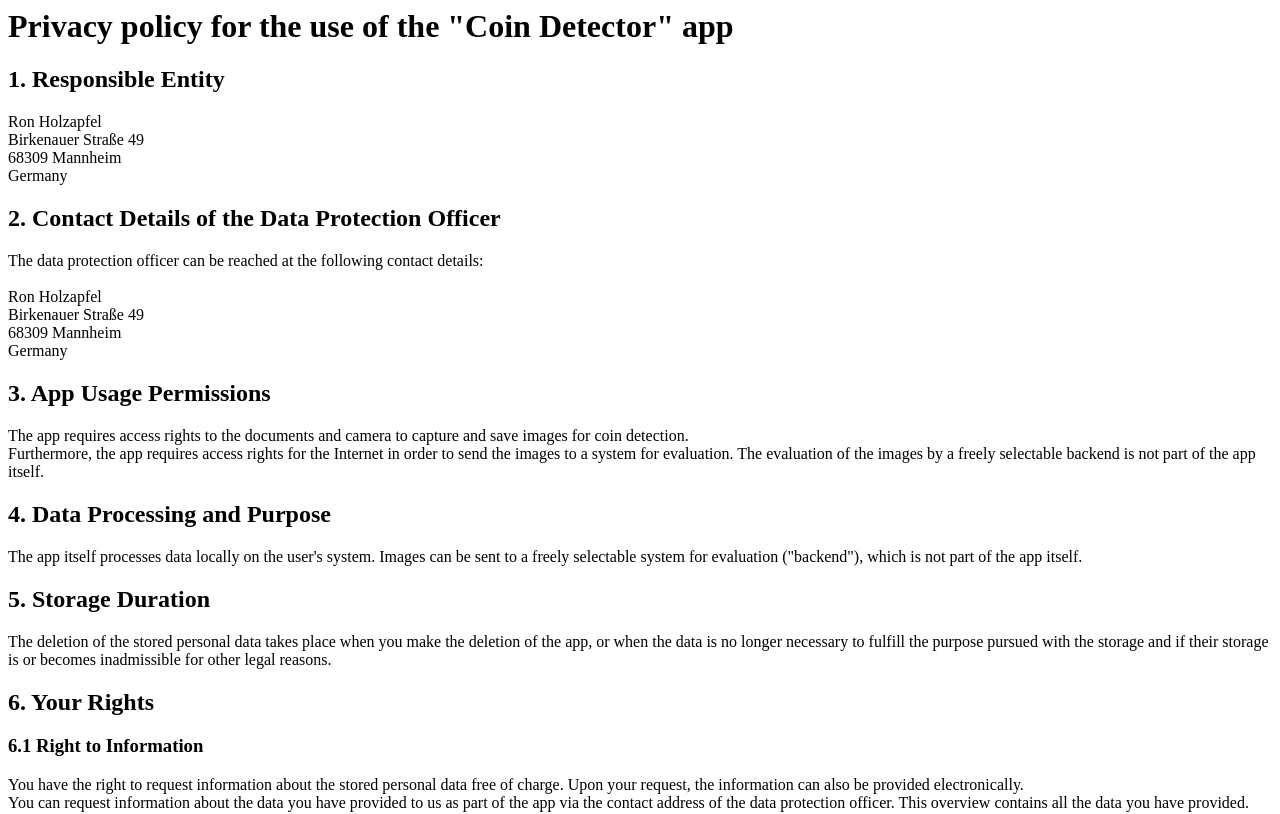
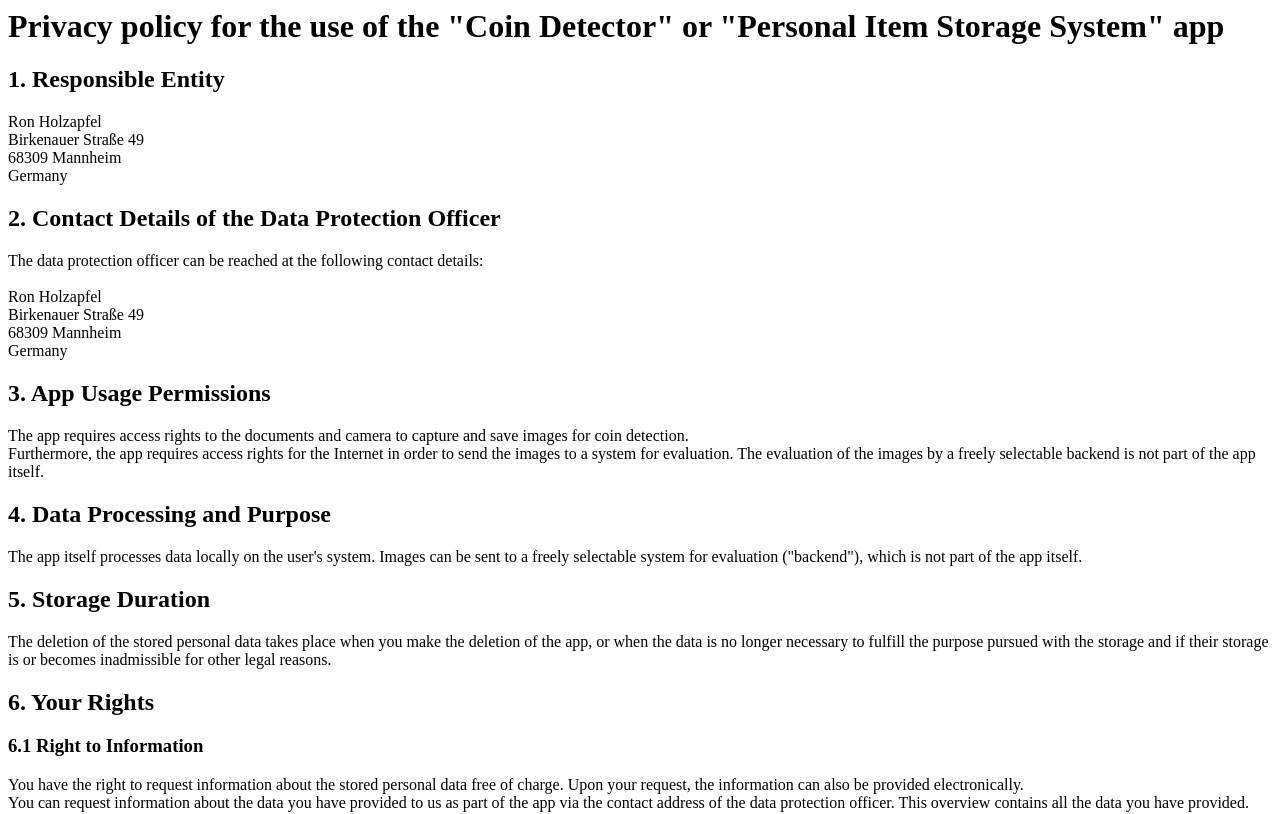
Before and after one commit to Ronho/home-page, a plain HTML site: page index.html in a window 1280 px wide. Shown: the top 814 px of the page. Drawn offline with Linux system fonts and the light colour scheme.

Commit message:
add PISS

```diff
--- a/index.html
+++ b/index.html
@@ -1,4 +1,4 @@
-<h1>Privacy policy for the use of the "Coin Detector" app</h1>
+<h1>Privacy policy for the use of the "Coin Detector" or "Personal Item Storage System" app</h1>
 
 <h2>1. Responsible Entity</h2>
 
```
